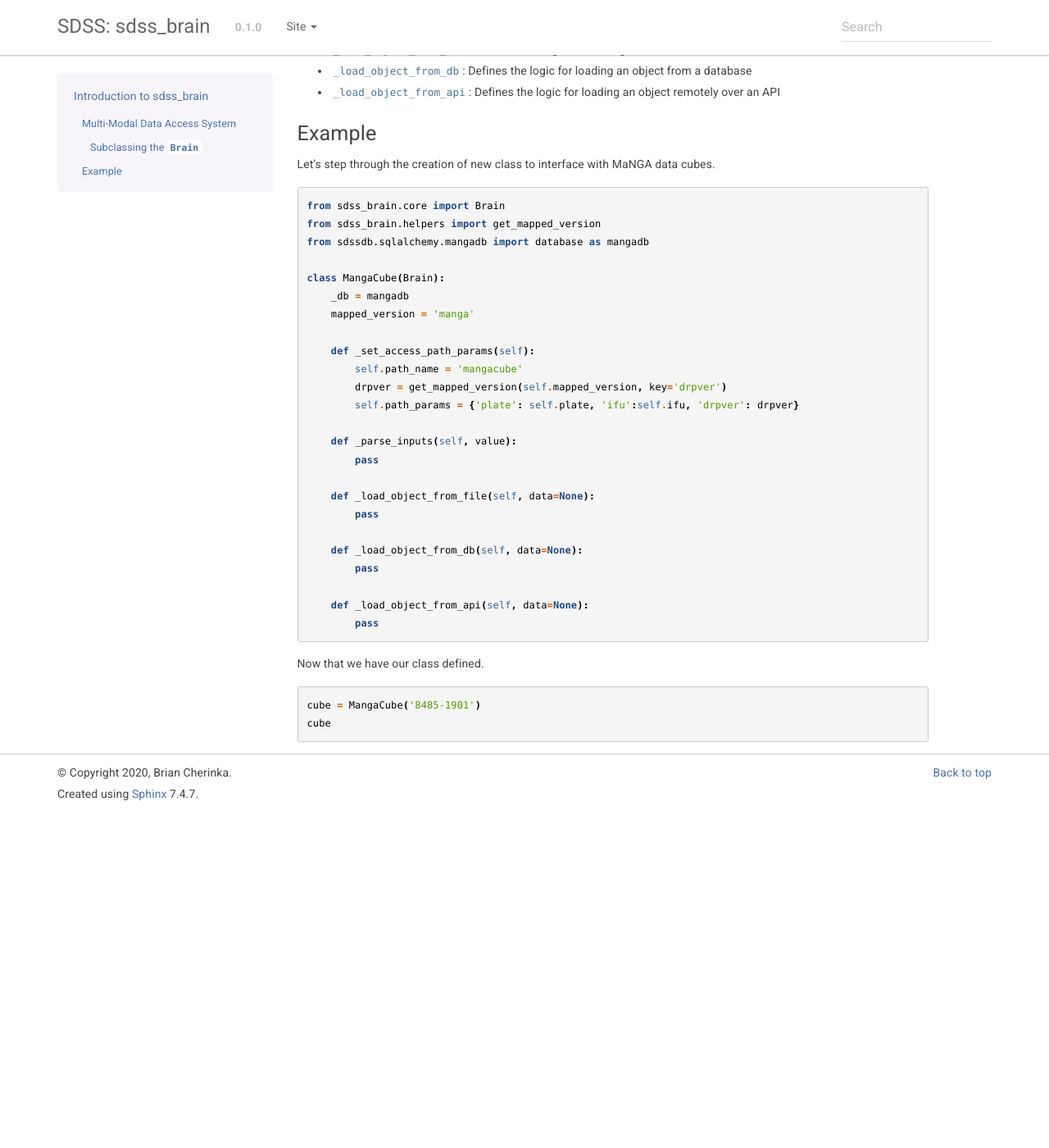
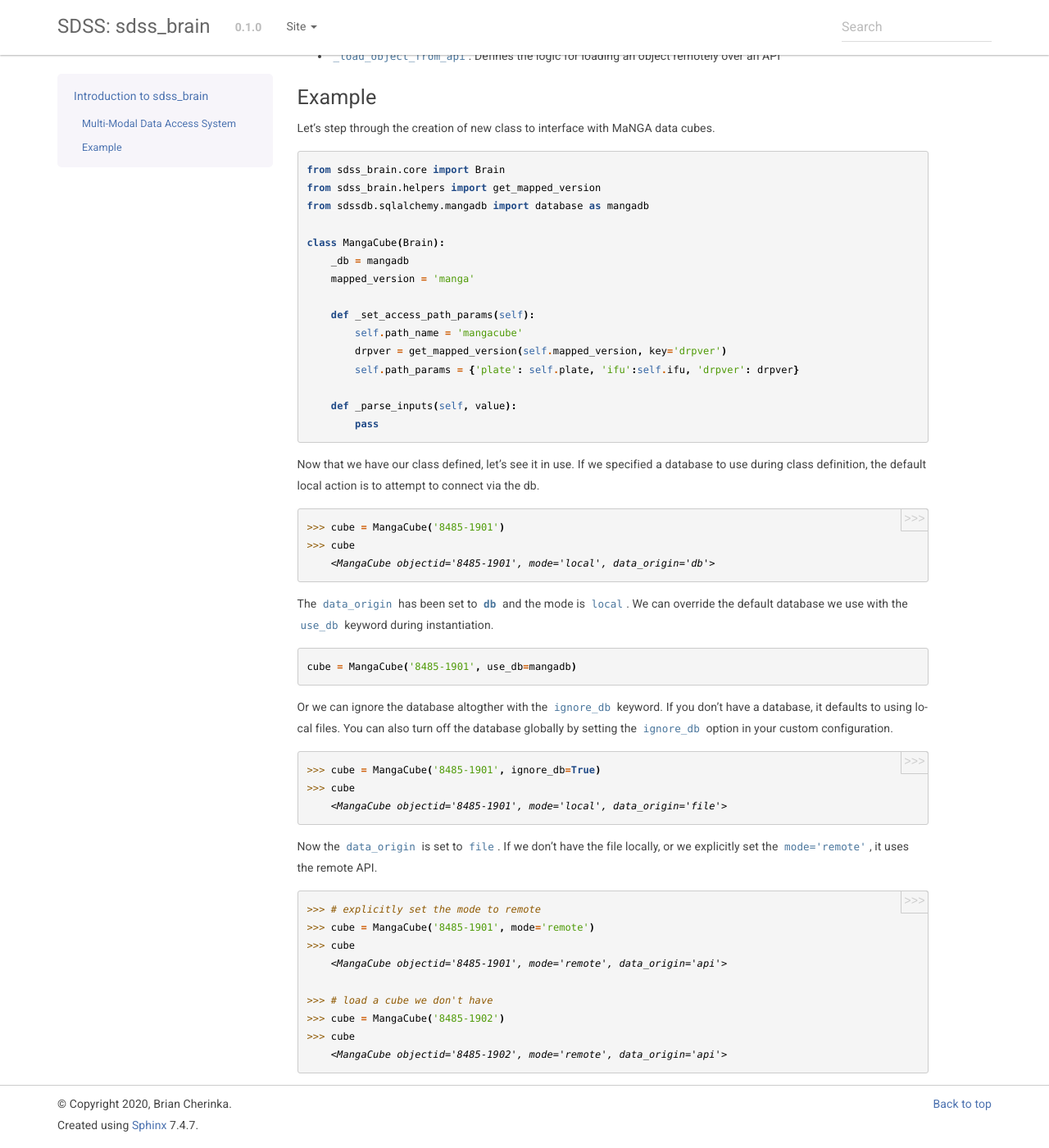
Before and after one commit to sdss/sdss_brain, a Sphinx documentation site: the page built from docs/sphinx/intro.rst, in a window 1280 px wide and 1400 px high, scrolled down 424 px. Shown: the whole window at 82% size. Built offline with Sphinx 7.4.7, drawn with Linux system fonts in a browser that asks for light colours; the version number is read from the project's files by our own code; before the commit the page ends 1420 px from its top, so only the background shows below that; some of the changed text lies outside the part shown.

Commit message:
updating docs

```diff
--- /dev/null
+++ b/docs/sphinx/_static/copybutton.js
@@ -0,0 +1,74 @@
+/*
+ * Filename: copybutton.js
+ * Project: _static
+ * Author: Brian Cherinka
+ * Created: Monday, 16th March 2020 3:15:33 pm
+ * License: BSD 3-clause "New" or "Revised" License
+ * Copyright (c) 2020 Brian Cherinka
+ * Last Modified: Monday, 16th March 2020 3:15:35 pm
+ * Modified By: Brian Cherinka
+ */
+
+
+$(document).ready(function() {
+    /* Add a [>>>] button on the top-right corner of code samples to hide
+     * the >>> and ... prompts and the output and thus make the code
+     * copyable. */
+    var div = $('.highlight-python .highlight,' +
+                '.highlight-python3 .highlight,' +
+                '.highlight-default .highlight')
+    var pre = div.find('pre');
+
+    // get the styles from the current theme
+    pre.parent().parent().css('position', 'relative');
+    var hide_text = 'Hide the prompts and output';
+    var show_text = 'Show the prompts and output';
+    var border_width = pre.css('border-top-width');
+    var border_style = pre.css('border-top-style');
+    var border_color = pre.css('border-top-color');
+    var button_styles = {
+        'cursor':'pointer', 'position': 'absolute', 'top': '0', 'right': '0',
+        'border-color': border_color, 'border-style': border_style,
+        'border-width': border_width, 'color': border_color, 'text-size': '75%',
+        'font-family': 'monospace', 'padding-left': '0.2em', 'padding-right': '0.2em',
+        'border-radius': '0 3px 0 0'
+    }
+
+    // create and add the button to all the code blocks that contain >>>
+    div.each(function(index) {
+        var jthis = $(this);
+        if (jthis.find('.gp').length > 0) {
+            var button = $('<span class="copybutton">&gt;&gt;&gt;</span>');
+            button.css(button_styles)
+            button.attr('title', hide_text);
+            button.data('hidden', 'false');
+            jthis.prepend(button);
+        }
+        // tracebacks (.gt) contain bare text elements that need to be
+        // wrapped in a span to work with .nextUntil() (see later)
+        jthis.find('pre:has(.gt)').contents().filter(function() {
+            return ((this.nodeType == 3) && (this.data.trim().length > 0));
+        }).wrap('<span>');
+    });
+
+    // define the behavior of the button when it's clicked
+    $('.copybutton').click(function(e){
+        e.preventDefault();
+        var button = $(this);
+        if (button.data('hidden') === 'false') {
+            // hide the code output
+            button.parent().find('.go, .gp, .gt').hide();
+            button.next('pre').find('.gt').nextUntil('.gp, .go').css('visibility', 'hidden');
+            button.css('text-decoration', 'line-through');
+            button.attr('title', show_text);
+            button.data('hidden', 'true');
+        } else {
+            // show the code output
+            button.parent().find('.go, .gp, .gt').show();
+            button.next('pre').find('.gt').nextUntil('.gp, .go').css('visibility', 'visible');
+            button.css('text-decoration', 'none');
+            button.attr('title', hide_text);
+            button.data('hidden', 'false');
+        }
+    });
+});
--- a/docs/sphinx/conf.py
+++ b/docs/sphinx/conf.py
@@ -47,7 +47,7 @@ if sphinx_template == 'sphinx-bootstrap':
 # ones.
 extensions = ['sphinx.ext.autodoc', 'sphinx.ext.napoleon', 'sphinx.ext.autosummary',
               'sphinx.ext.todo', 'sphinx.ext.viewcode', 'sphinx.ext.mathjax',
-              'sphinx.ext.intersphinx']
+              'sphinx.ext.intersphinx', 'sphinx.ext.inheritance_diagram']
 
 # Add any paths that contain templates here, relative to this directory.
 templates_path = ['_templates']
@@ -140,6 +140,10 @@ rst_epilog = f"""
 
 html_css_files = [
     'pygments.css'
+]
+
+html_js_files = [
+    'copybutton.js',
 ]
 
 # The theme to use for HTML and HTML Help pages.  See the documentation for
--- a/docs/sphinx/intro.rst
+++ b/docs/sphinx/intro.rst
@@ -18,10 +18,7 @@ The ``MMAMixIn`` is bare-bones class to be mixed with any other class.  When mix
 functionality to that class. A convenience class, ``Brain`` to fu
 
 
-Subclassing the ``Brain``
-^^^^^^^^^^^^^^^^^^^^^^^^^
-
-When subclassing ``Brain``, there are several abstract methods that you must define.  These methods are
+When subclassing ``MMAMixIn``, there are several abstract methods that you must define.  These methods are
 
 - ``_parse_inputs``: Defines the logic to parse the input string into an object id or filename
 - ``_set_access_path_params``: Defines parameters needed by `sdss_access` to generate filepaths
@@ -54,17 +51,39 @@ Let's step through the creation of new class to interface with MaNGA data cubes.
         def _parse_inputs(self, value):
             pass
 
-        def _load_object_from_file(self, data=None):
-            pass
-
-        def _load_object_from_db(self, data=None):
-            pass
-
-        def _load_object_from_api(self, data=None):
-            pass
-
-Now that we have our class defined.
+Now that we have our class defined, let's see it in use.  If we specified a database to use during class
+definition, the default local action is to attempt to connect via the db.
 ::
 
-    cube = MangaCube('8485-1901')
-    cube
+    >>> cube = MangaCube('8485-1901')
+    >>> cube
+        <MangaCube objectid='8485-1901', mode='local', data_origin='db'>
+
+The ``data_origin`` has been set to `db` and the mode is ``local``.  We can override the default database we
+use with the ``use_db`` keyword during instantiation.
+::
+
+        cube = MangaCube('8485-1901', use_db=mangadb)
+
+Or we can ignore the database altogther with the ``ignore_db`` keyword.  If you don't have a database, it
+defaults to using local files. You can also turn off the database globally by setting the ``ignore_db`` option
+in your custom configuration.
+::
+
+    >>> cube = MangaCube('8485-1901', ignore_db=True)
+    >>> cube
+        <MangaCube objectid='8485-1901', mode='local', data_origin='file'>
+
+Now the ``data_origin`` is set to ``file``.  If we don't have the file locally, or we explicitly set the
+``mode='remote'``, it uses the remote API.
+::
+
+    >>> # explicitly set the mode to remote
+    >>> cube = MangaCube('8485-1901', mode='remote')
+    >>> cube
+        <MangaCube objectid='8485-1901', mode='remote', data_origin='api'>
+
+    >>> # load a cube we don't have
+    >>> cube = MangaCube('8485-1902')
+    >>> cube
+        <MangaCube objectid='8485-1902', mode='remote', data_origin='api'>
```
Also changed, not shown: 1 other file.
